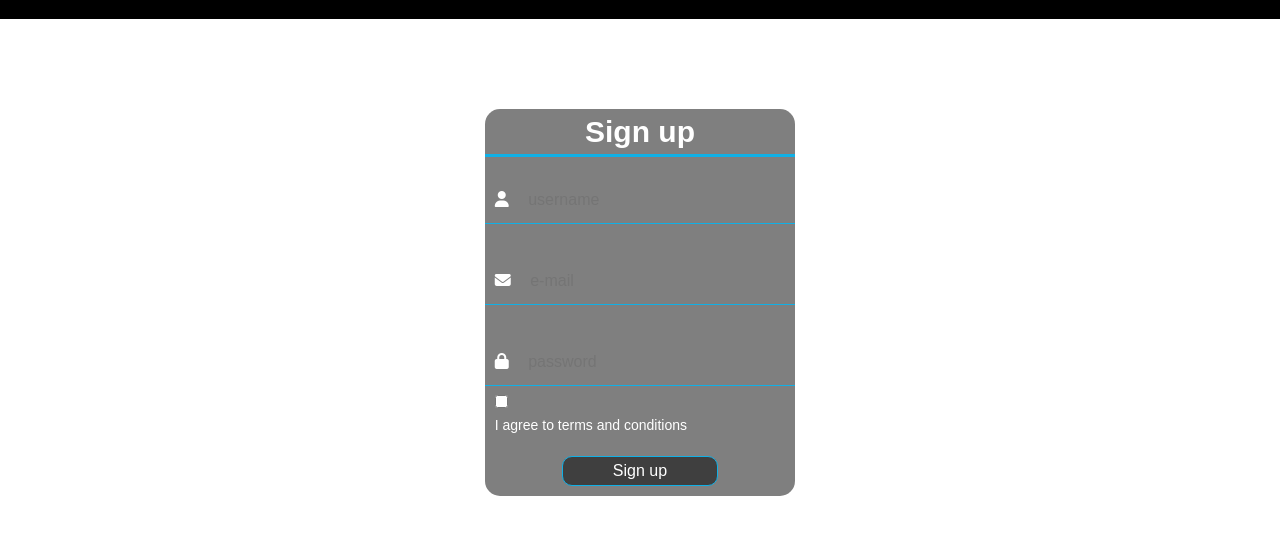
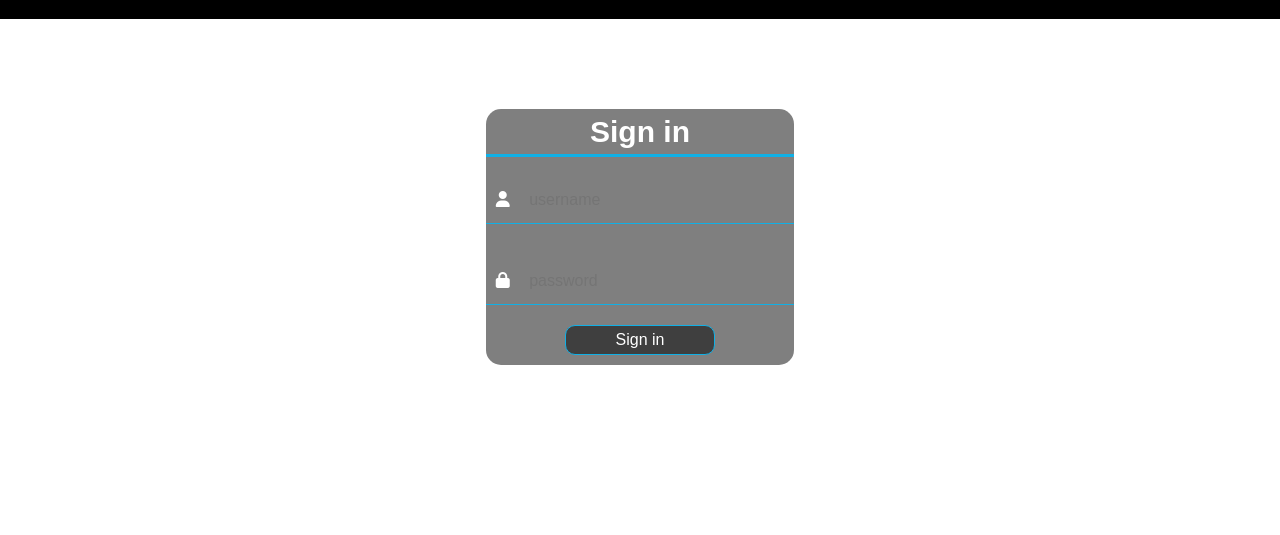
Before and after one commit to lukmani666/Ola-s-code, a plain HTML site: page index 3.html in a window 1280 px wide. Shown: the part 61-596 px from the top of the page. Drawn offline with Linux system fonts and the light colour scheme.

Commit message:
name change

```diff
--- a/index sign up.html
+++ b/index 3.html
@@ -2,8 +2,8 @@
 <html lang="en">
     <head>
         <meta charset="utf-8">
-        <link rel="stylesheet" href="sign up sytle.css">
-        <title>Sign up</title>
+        <link rel="stylesheet" href="sign in style.css">
+        <title>Sign in</title>
         <script src="https://kit.fontawesome.com/822bb4c87f.js" crossorigin="anonymous"></script>
     </head>
 
@@ -23,10 +23,10 @@
                         <a href="#">About</a>
                     </li>
                     <li>
-                        <a href="sign up sytle.css">Sign up</a>
+                        <a href="index (2).html">Sign up</a>
                     </li>
                     <li>
-                        <a href="sign in.html">Sign in</a>
+                        <a href="index 3.html">Sign in</a>
                     </li>
                 </ul>
             </div>
@@ -35,31 +35,24 @@
         <section class="form">
             <div class="container">
                 <div class="box">
-                    <div class="sign up">
+                    <div class="sign in">
                         <form action="#" class="sign-up-form">
-                            <h1 class="title">Sign up</h1>
+                            <h1 class="title">Sign in</h1>
                             <div class="input-field">
                                 <i class="fas fa-user"></i>
                                 <input type="text" placeholder="username" />
                             </div>
                             <br>
-                            <div class="input-field">
-                                <i class="fas fa-envelope"></i>
-                                <input type="text" placeholder="e-mail">
-                            </div>
-                            <br>
+
                             <div class="input-field">
                                 <i class="fas fa-lock"></i>
                                 <input type="password" placeholder="password" />
                             </div>
                         </form>
                     </div>
-                    <div class="check-box">
-                        <input type="checkbox">
-                    </div>
-                    <p>I agree to terms and conditions</p>
+
                     <button type="button" class="btn">
-                        <span class="button-text">Sign up</span>
+                        <span class="button-text">Sign in</span>
                     </button>
                 </div>
             </div>
```
Also changed, not shown: index (2).html (renamed from sign in.html, +16 -9 lines), index.html (+2 -2 lines).
